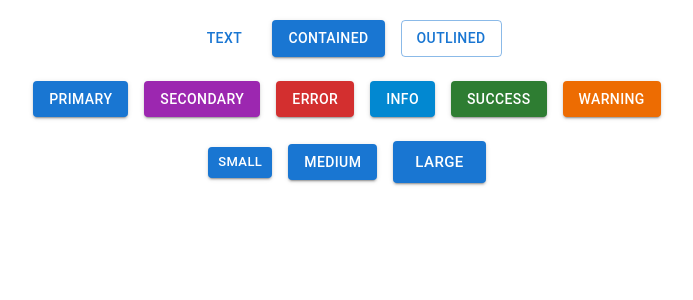
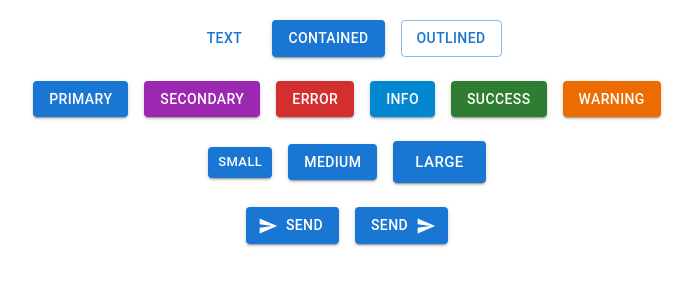
Before and after one commit to ArtyomIbatulin/MUI, a React (Vite) app in the folder mui/: page / in a window 1280 px wide. Shown: the top 300 px of the page, without its empty margins (293-986 px from the left). Built offline with nearby package versions, Linux system fonts and the light colour scheme.

Commit message:
added icon buttons

```diff
--- a/mui/src/components/MuiButton.tsx
+++ b/mui/src/components/MuiButton.tsx
@@ -1,4 +1,5 @@
 import { Stack, Button } from "@mui/material"
+import SendIcon from '@mui/icons-material/Send';
 
 export const MuiButton = () => {
   return (
@@ -31,6 +32,8 @@ export const MuiButton = () => {
             </Stack>
 
             <Stack direction='row' spacing={2}>
+              <Button variant='contained' color='primary' startIcon={<SendIcon />}>Send</Button>
+              <Button variant='contained' color='primary' endIcon={<SendIcon />}>Send</Button>
             </Stack>
         </Stack>
     </div>
```
